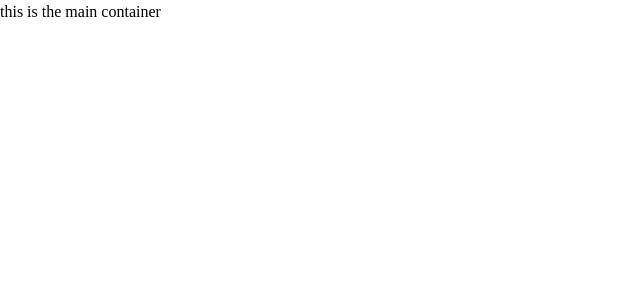
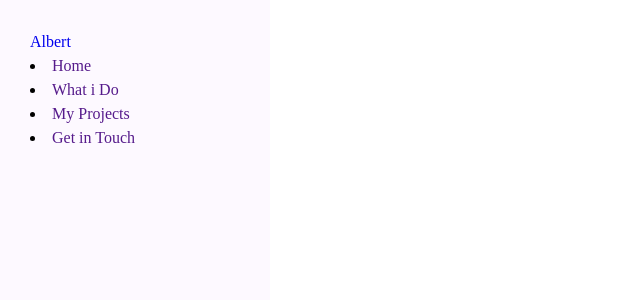
Before and after one commit to AMleeu/portfolio, a Vue app: page / in a window 1280 px wide. Shown: the top 300 px of the page, without its empty margins (0-640 px from the left). Built offline with nearby package versions, Linux system fonts and the light colour scheme.

Commit message:
added AsideSection component with basic styling

```diff
--- /dev/null
+++ b/src/components/AsideSection.vue
@@ -0,0 +1,26 @@
+<template>
+  <div id="aside-section">
+    <div id="logo">
+      <a href="#"><span>A</span>lbert</a>
+    </div>
+    <div class="nav">
+      <li><a href="">Home</a></li>
+      <li><a href="">What i Do</a></li>
+      <li><a href="">My Projects</a></li>
+      <li><a href="">Get in Touch</a></li>
+    </div>
+  </div>
+</template>
+
+<style>
+#aside-section {
+  width: 270px;
+  background: var(--bg-black-100);
+  padding: 30px;
+  position: fixed;
+  top: 0;
+  left: 0;
+  height: 100%;
+  z-index: 10;
+}
+</style>
--- a/src/components/MainContent.vue
+++ b/src/components/MainContent.vue
@@ -1,5 +1,12 @@
 <template>
-    <div class="main-container">
-        this is the main container
-    </div>
+    <AsideSection />
 </template>
+<script>
+import AsideSection from "./AsideSection.vue"
+
+export default {
+    components:{
+        AsideSection
+    }
+}
+</script>
```
